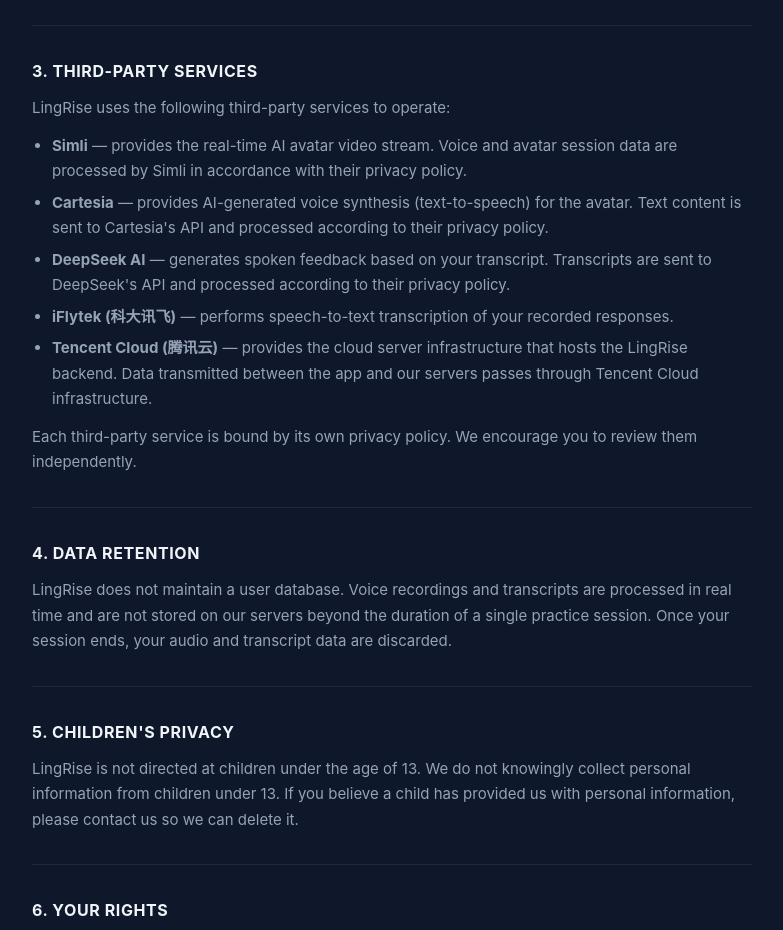
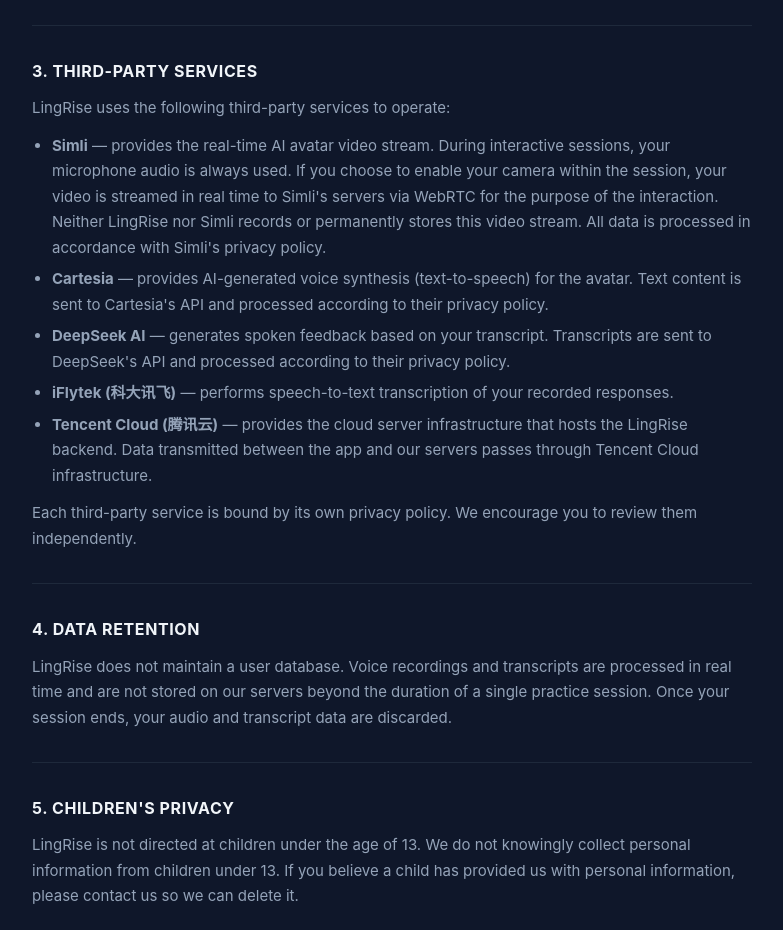
Before and after one commit to zhuzhuxia078/lingrise-privacy, a plain HTML site: page index.html in a window 1280 px wide. Shown: the part 860-1790 px from the top of the page, without its empty margins (248-1031 px from the left). Drawn offline with Linux system fonts and the light colour scheme.

Commit message:
update: clarify Simli camera usage - optional, real-time WebRTC, not recorded

```diff
--- a/index.html
+++ b/index.html
@@ -58,7 +58,7 @@
     <h2>3. Third-Party Services</h2>
     <p>LingRise uses the following third-party services to operate:</p>
     <ul>
-      <li><strong>Simli</strong> — provides the real-time AI avatar video stream. Voice and avatar session data are processed by Simli in accordance with their privacy policy.</li>
+      <li><strong>Simli</strong> — provides the real-time AI avatar video stream. During interactive sessions, your microphone audio is always used. If you choose to enable your camera within the session, your video is streamed in real time to Simli's servers via WebRTC for the purpose of the interaction. Neither LingRise nor Simli records or permanently stores this video stream. All data is processed in accordance with Simli's privacy policy.</li>
       <li><strong>Cartesia</strong> — provides AI-generated voice synthesis (text-to-speech) for the avatar. Text content is sent to Cartesia's API and processed according to their privacy policy.</li>
       <li><strong>DeepSeek AI</strong> — generates spoken feedback based on your transcript. Transcripts are sent to DeepSeek's API and processed according to their privacy policy.</li>
       <li><strong>iFlytek (科大讯飞)</strong> — performs speech-to-text transcription of your recorded responses.</li>
```
